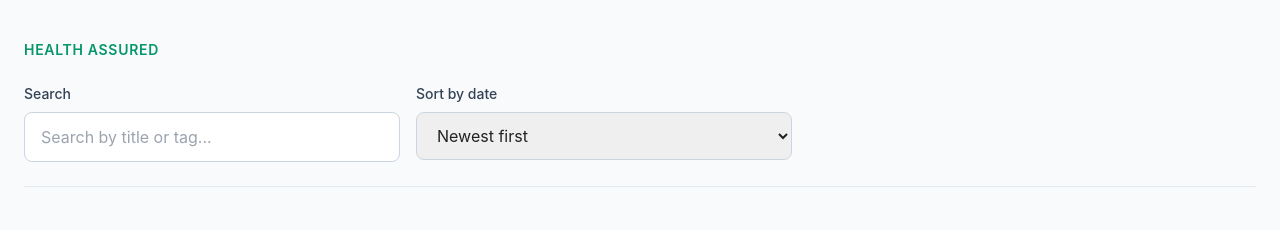
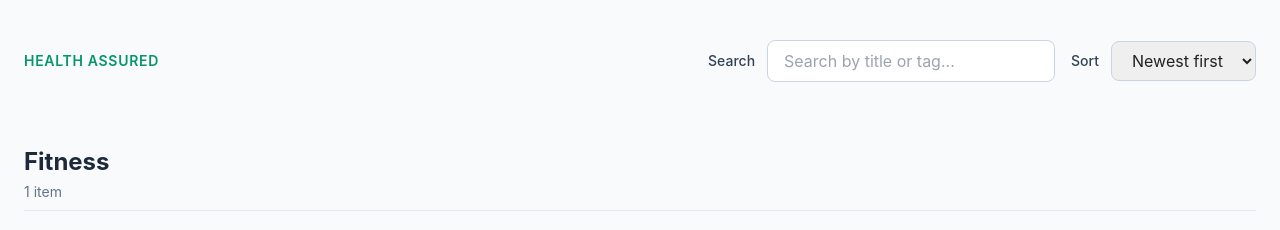
Before and after one commit to amba1236/health-assured-resource-centre, a React (Vite) app: page / in a window 1280 px wide. Shown: the top 230 px of the page. Built offline with nearby package versions, Linux system fonts and the light colour scheme.

Commit message:
Enhance header layout

```diff
--- a/src/components/Header.tsx
+++ b/src/components/Header.tsx
@@ -12,16 +12,16 @@ export default function Header({
   onSortChange,
 }: HeaderProps) {
   return (
-    <header className='mb-10 border-b border-slate-200 pb-6'>
-      <div className='max-w-3xl'>
+    <header className='mb-10 pb-6'>
+      <div className='flex flex-col gap-4 lg:flex-row lg:items-center lg:justify-between'>
         <p className='text-sm font-semibold uppercase tracking-wider text-emerald-600'>
           Health Assured
         </p>
-        <div className='mt-6 grid gap-4 md:grid-cols-2'>
-          <div>
+        <div className='flex flex-col gap-4 sm:flex-row sm:items-center'>
+          <div className='flex items-center gap-3'>
             <label
               htmlFor='search'
-              className='mb-2 block text-sm font-medium text-slate-700'
+              className='whitespace-nowrap text-sm font-medium text-slate-700'
             >
               Search
             </label>
@@ -31,15 +31,15 @@ export default function Header({
               placeholder='Search by title or tag...'
               value={searchTerm}
               onChange={(event) => onSearchChange(event.target.value)}
-              className='w-full rounded-lg border border-slate-300 px-4 py-3 focus:border-emerald-500 focus:outline-none'
+              className='w-72 rounded-lg border border-slate-300 px-4 py-2 focus:border-emerald-500 focus:outline-none'
             />
           </div>
-          <div>
+          <div className='flex items-center gap-3'>
             <label
               htmlFor='sort'
-              className='mb-2 block text-sm font-medium text-slate-700'
+              className='whitespace-nowrap text-sm font-medium text-slate-700'
             >
-              Sort by date
+              Sort
             </label>
             <select
               id='sort'
@@ -47,7 +47,7 @@ export default function Header({
               onChange={(event) =>
                 onSortChange(event.target.value as 'newest' | 'oldest')
               }
-              className='w-full rounded-lg border border-slate-300 px-4 py-3 focus:border-emerald-500 focus:outline-none'
+              className='rounded-lg border border-slate-300 px-4 py-2 focus:border-emerald-500 focus:outline-none'
             >
               <option value='newest'>Newest first</option>
               <option value='oldest'>Oldest first</option>
```
